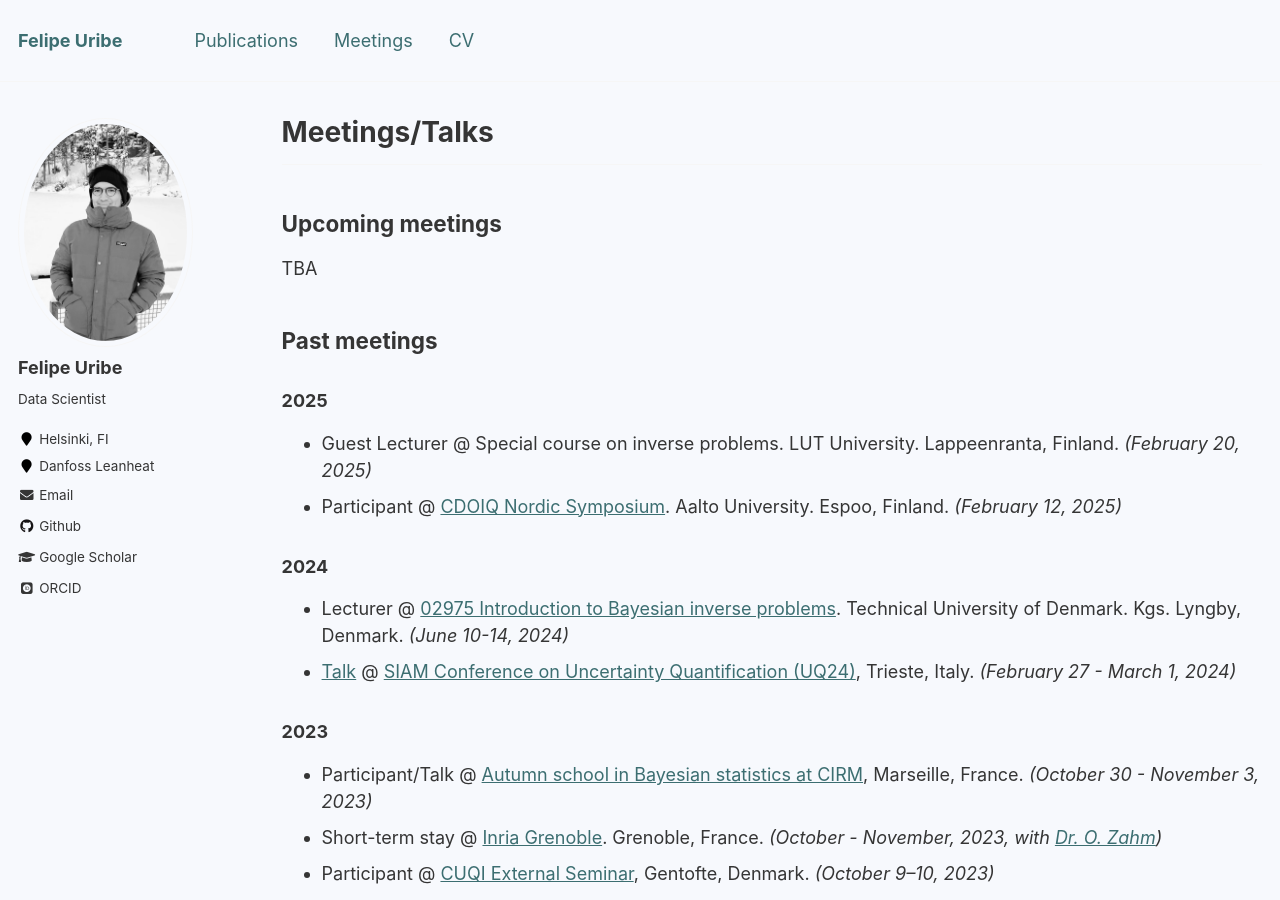
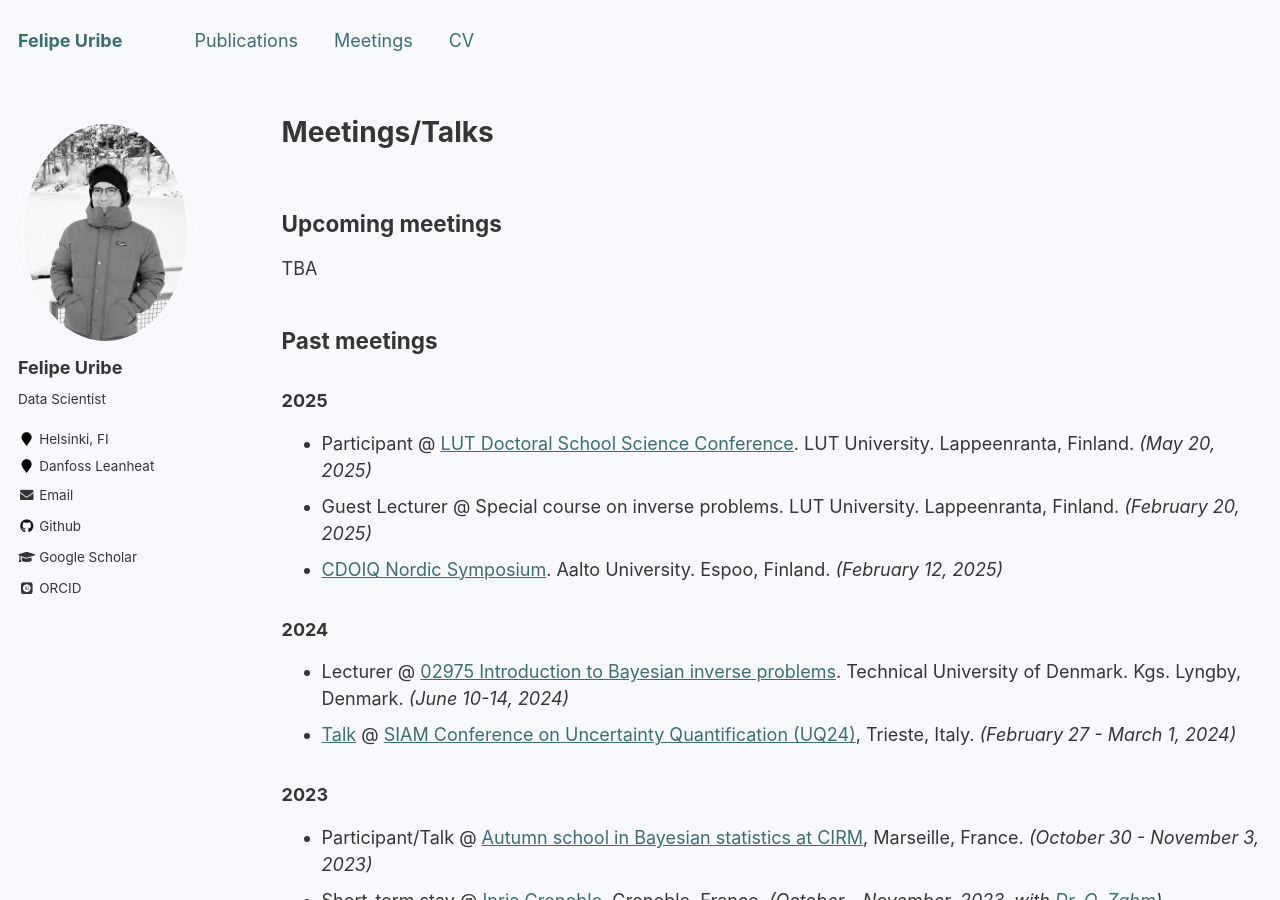
Before and after one commit to furibec/furibec.github.io, a Jekyll site: the page built from _pages/talks.md, in a window 1280 px wide and 900 px high. Built offline with Jekyll 4.4.1, drawn with Linux system fonts in a browser that asks for light colours; some web fonts are replaced.

Commit message:
update talks

```diff
--- a/_pages/talks.md
+++ b/_pages/talks.md
@@ -13,8 +13,9 @@ TBA
 ## Past meetings
 
 ### 2025
+- Participant @ [LUT Doctoral School Science Conference](https://www.lut.fi/en/ds-conference-2025). LUT University. Lappeenranta, Finland. *(May 20, 2025)*
  - Guest Lecturer @ Special course on inverse problems. LUT University. Lappeenranta, Finland. *(February 20, 2025)*
- - Participant @ [CDOIQ Nordic Symposium](https://www.aaltoee.fi/en/programs/cdoiq-nordic-symposium). Aalto University. Espoo, Finland. *(February 12, 2025)*
+ - [CDOIQ Nordic Symposium](https://www.aaltoee.fi/en/programs/cdoiq-nordic-symposium). Aalto University. Espoo, Finland. *(February 12, 2025)*
 
 ### 2024
  - Lecturer @ [02975 Introduction to Bayesian inverse problems](https://lifelonglearning.dtu.dk/en/compute/single-course/introduction-to-uncertainty-quantification-for-inverse-problems/). Technical University of Denmark. Kgs. Lyngby, Denmark. *(June 10-14, 2024)*
```
